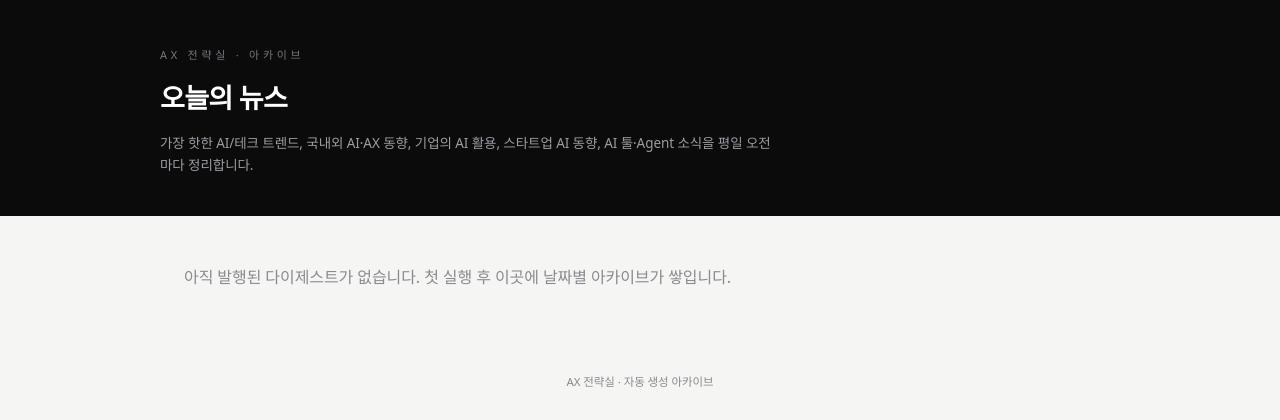
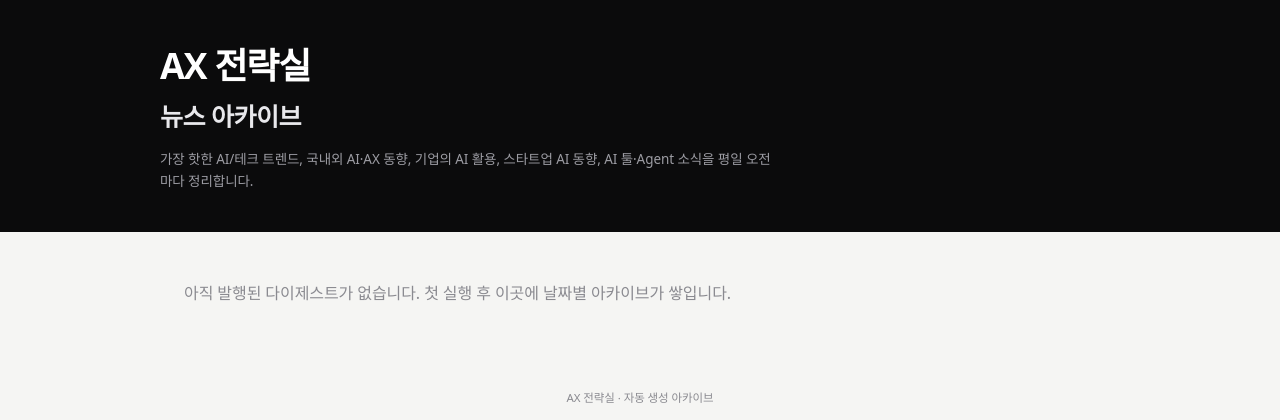
Before and after one commit to jym0514/ax-newsbot, a Python web app: template templates/index.html.j2 in a window 1280 px wide. Shown: the top 420 px of the page. Run offline with Jinja, Linux system fonts and the light colour scheme; the template is opened without the code that fills it, so the values that code supplies are empty.

Commit message:
ui: 아카이브 헤더 위계 개편 + 주말 트리거 시 사이트 보존
- 'AX 전략실' 을 36px 볼드 메인 타이틀로 격상
- '오늘의 뉴스 - YYYY.MM.DD' 형식으로 동일 크기(25px) 부제로 정리
- 주말/공휴일 발송 생략 시에도 site_builder 는 호출 → 빈 사이트 배포 방지

Co-Authored-By: Claude Opus 4.7 (1M context) <noreply@anthropic.com>

```diff
--- a/src/main.py
+++ b/src/main.py
@@ -70,7 +70,9 @@ def run(config: Config, dry_run: bool, run_date: str, force: bool) -> int:
     log.info("=== AX 뉴스봇 시작 — %s (dry_run=%s) ===", run_date, dry_run)
 
     if not dry_run and not force and not _is_business_day(run_date):
-        log.info("%s 은 주말 또는 공휴일(한국 기준) — 다이제스트 발송 생략", run_date)
+        log.info("%s 은 주말 또는 공휴일(한국 기준) — 발송 생략, 사이트만 재배포", run_date)
+        # 발송은 건너뛰되 사이트는 기존 data/ 로 재생성 → 비주말 트리거가 빈 site 배포하는 것 방지
+        site_builder.build_site(config)
         return 0
 
     state = State()
--- a/templates/index.html.j2
+++ b/templates/index.html.j2
@@ -17,9 +17,10 @@
 
   header{background:var(--black);color:#fff;padding:46px 24px 40px;}
   header .wrap{max-width:960px;margin:0 auto;}
-  header .eyebrow{font-size:11px;letter-spacing:.34em;color:#76767e;
-                  text-transform:uppercase;margin-bottom:12px;}
-  header h1{margin:0;font-size:27px;font-weight:700;letter-spacing:-.025em;}
+  header .brand{margin:0 0 10px;font-size:36px;font-weight:800;
+                letter-spacing:-.035em;line-height:1.1;}
+  header .title{margin:0;font-size:25px;font-weight:600;
+                letter-spacing:-.02em;color:#e8e8ec;}
   header .meta{margin-top:11px;color:#9c9ca3;font-size:13.5px;max-width:620px;}
 
   main{max-width:960px;margin:0 auto;padding:32px 24px;}
@@ -47,8 +48,8 @@
 <body>
 <header>
   <div class="wrap">
-    <div class="eyebrow">AX 전략실 · 아카이브</div>
-    <h1>오늘의 뉴스</h1>
+    <h1 class="brand">AX 전략실</h1>
+    <h2 class="title">뉴스 아카이브</h2>
     <div class="meta">가장 핫한 AI/테크 트렌드, 국내외 AI·AX 동향, 기업의 AI 활용,
       스타트업 AI 동향, AI 툴·Agent 소식을 평일 오전마다 정리합니다.</div>
   </div>
```
Also changed, not shown: templates/day.html.j2 (+6 -7 lines).
